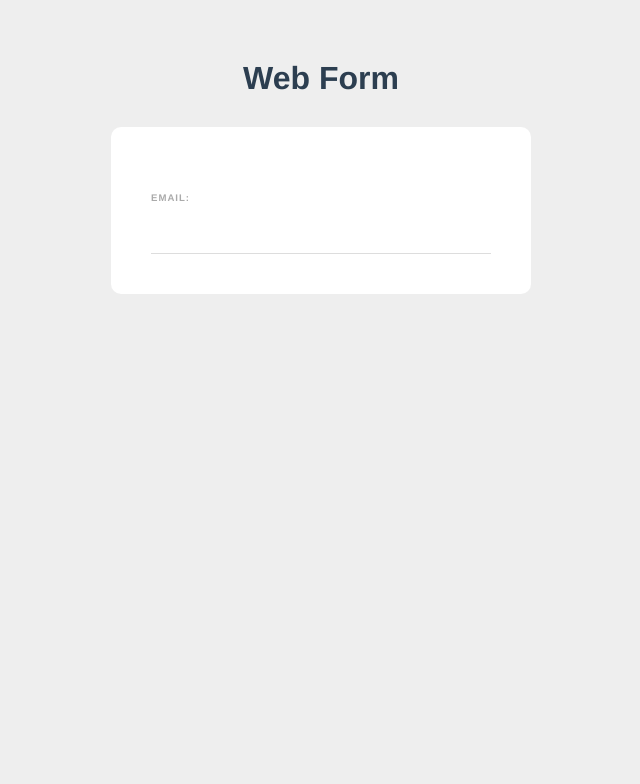
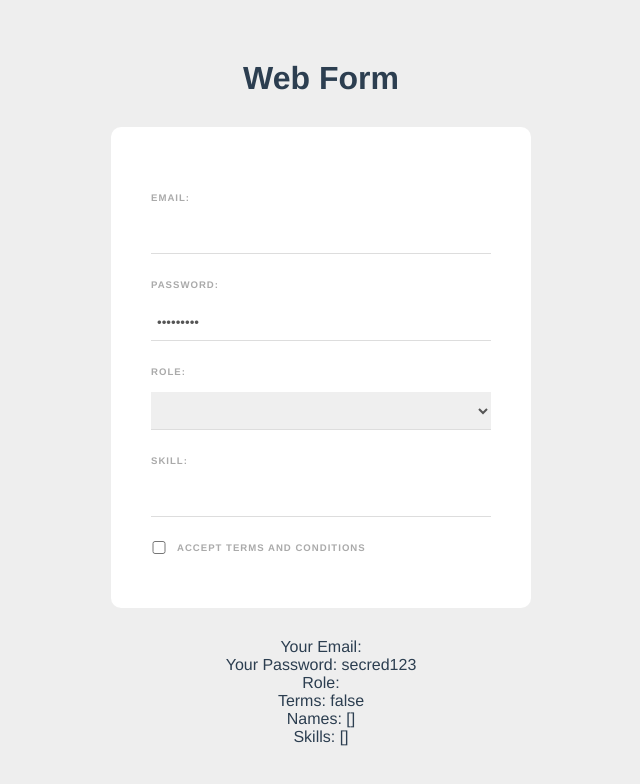
Before and after one commit to unizef/vue-web-form, a Vue app: page / in a window 1280 px wide. Shown: the top 784 px of the page, without its empty margins (319-959 px from the left). Built offline with nearby package versions, Linux system fonts and the light colour scheme.

Commit message:
added keyup event on input field

```diff
--- a/src/components/SignupForm.vue
+++ b/src/components/SignupForm.vue
@@ -1,15 +1,68 @@
 <template>
   <div>
     <form>
+      <!-- Input Fields -->
       <label for="">Email:</label>
-      <input type="email" required />
+      <input type="email" required v-model="email" />
+
+      <label for="">Password:</label>
+      <input type="password" required v-model="password" />
+
+      <!-- Select Boxes -->
+      <label for="">Role:</label>
+      <select name="" id="" v-model="role">
+        <option value="developer">Web Developer</option>
+        <option value="designer">Web Designer</option>
+      </select>
+
+      <!-- Keyup Input Field -->
+      <label>Skill:</label>
+      <input type="text" v-model="tempSkill" @keyup.ctrl="addSkill" />
+      <div v-for="skill in skills" :key="skill" class="pill">
+        {{ skill }}
+      </div>
+
+      <!-- Check Boxes -->
+      <div class="terms">
+        <input type="checkbox" v-model="terms" required />
+        <label>Accept terms and conditions</label>
+      </div>
     </form>
+
+    <p>Your Email: {{ email }}</p>
+    <p>Your Password: {{ password }}</p>
+    <p>Role: {{ role }}</p>
+    <p>Terms: {{ terms }}</p>
+    <p>Names: {{ names }}</p>
+    <p>Skills: {{ skills }}</p>
   </div>
 </template>
 
 <script>
 import "../assets/styles/global.css";
-export default {};
+export default {
+  data() {
+    return {
+      email: "",
+      password: "secred123",
+      role: "",
+      terms: false,
+      names: [],
+      tempSkill: "",
+      skills: [],
+    };
+  },
+  methods: {
+    addSkill(e) {
+      if (e.key === "," || (e.key === ";" && this.tempSkill)) {
+        if (!this.skills.includes(this.tempSkill)) {
+          this.skills.push(this.tempSkill);
+        }
+        this.tempSkill = "";
+      }
+    },
+  },
+};
 </script>
 
 <style>
@@ -32,7 +85,8 @@ label {
   font-weight: bold;
 }
 
-input {
+input,
+select {
   display: block;
   padding: 10px 6px;
   width: 100%;
@@ -40,4 +94,12 @@ input {
   border-bottom: 1px solid #ddd;
   color: #555;
 }
+
+input[type="checkbox"] {
+  display: inline-block;
+  width: 16px;
+  margin: 0 10px 0 0;
+  position: relative;
+  top: 3px;
+}
 </style>
```
